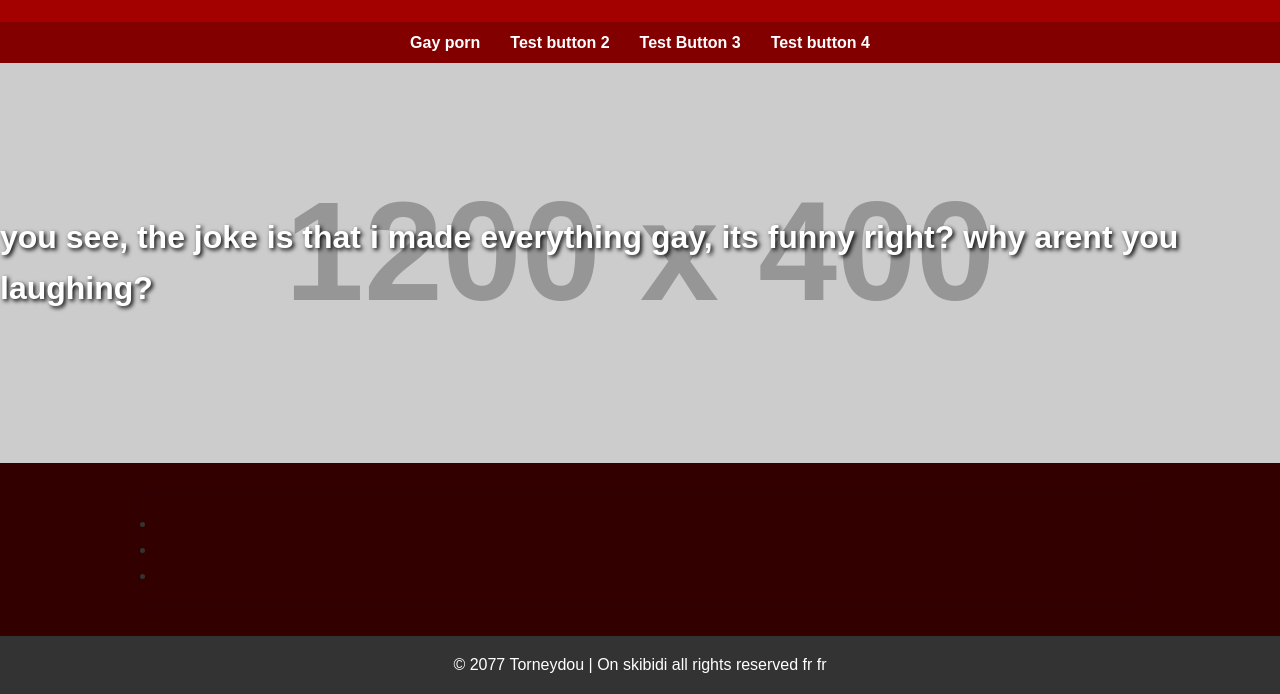
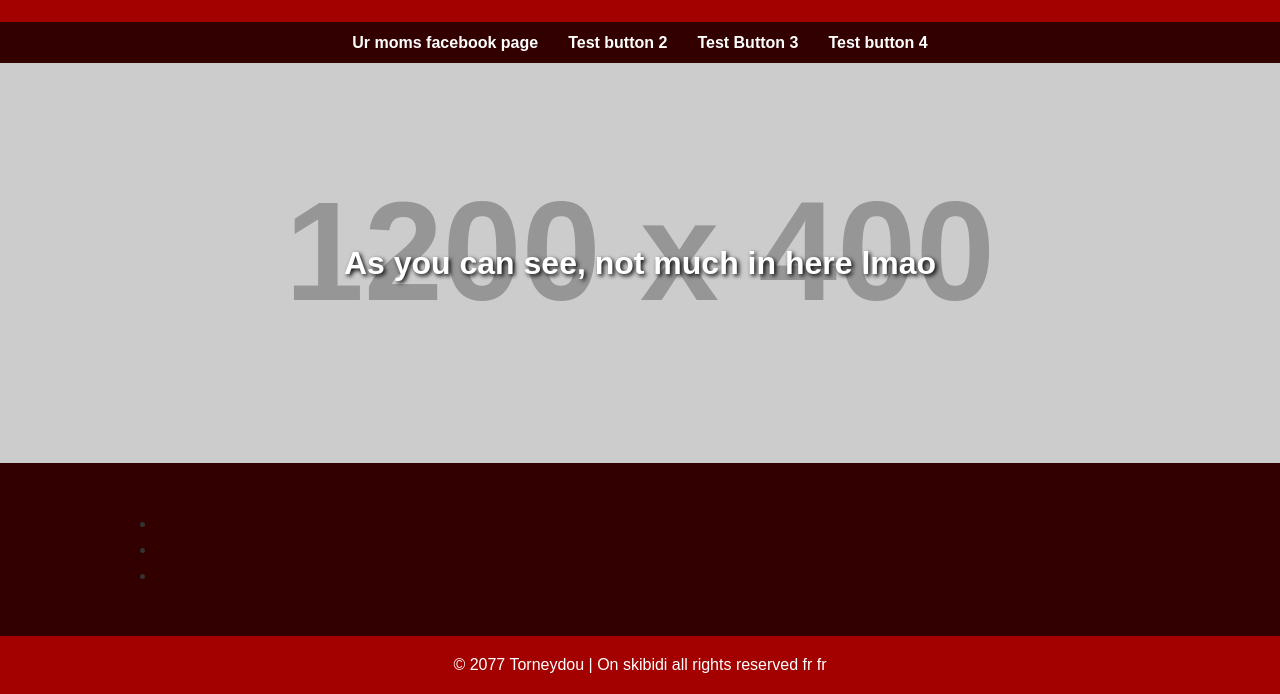
Before and after one commit to torneydou/testwebsite, a plain HTML site: page index.html in a window 1280 px wide. Shown: the part 837-1531 px from the top of the page. Drawn offline with Linux system fonts and the light colour scheme; placeholder pictures from the web are drawn by us.

Commit message:
Update index.html

```diff
--- a/index.html
+++ b/index.html
@@ -26,7 +26,7 @@
     }
 
     nav {
-      background-color: #830000;
+      background-color: #330000;
       padding: 0.5rem;
       display: flex;
       justify-content: center;
@@ -64,7 +64,7 @@
     }
 
     footer {
-      background-color: #333;
+      background-color: #a30000;
       color: white;
       text-align: center;
       padding: 1rem 0;
@@ -80,14 +80,14 @@
   </header>
 
   <nav>
-    <a href="https://www.youtube.com/watch?v=dQw4w9WgXcQ&autoplay=1" target="_blank">Gay porn</a>
+    <a href="https://www.youtube.com/watch?v=dQw4w9WgXcQ&autoplay=1" target="_blank">Ur moms facebook page</a>
     <a href="#">Test button 2</a>
     <a href="TestButton3.html">Test Button 3</a>
     <a href="#">Test button 4</a>
   </nav>
 
   <section class="hero">
-    you see, the joke is that i made everything gay, its funny right? why arent you laughing?
+    As you can see, not much in here lmao
   </section>
 
   <div class="container">
```
